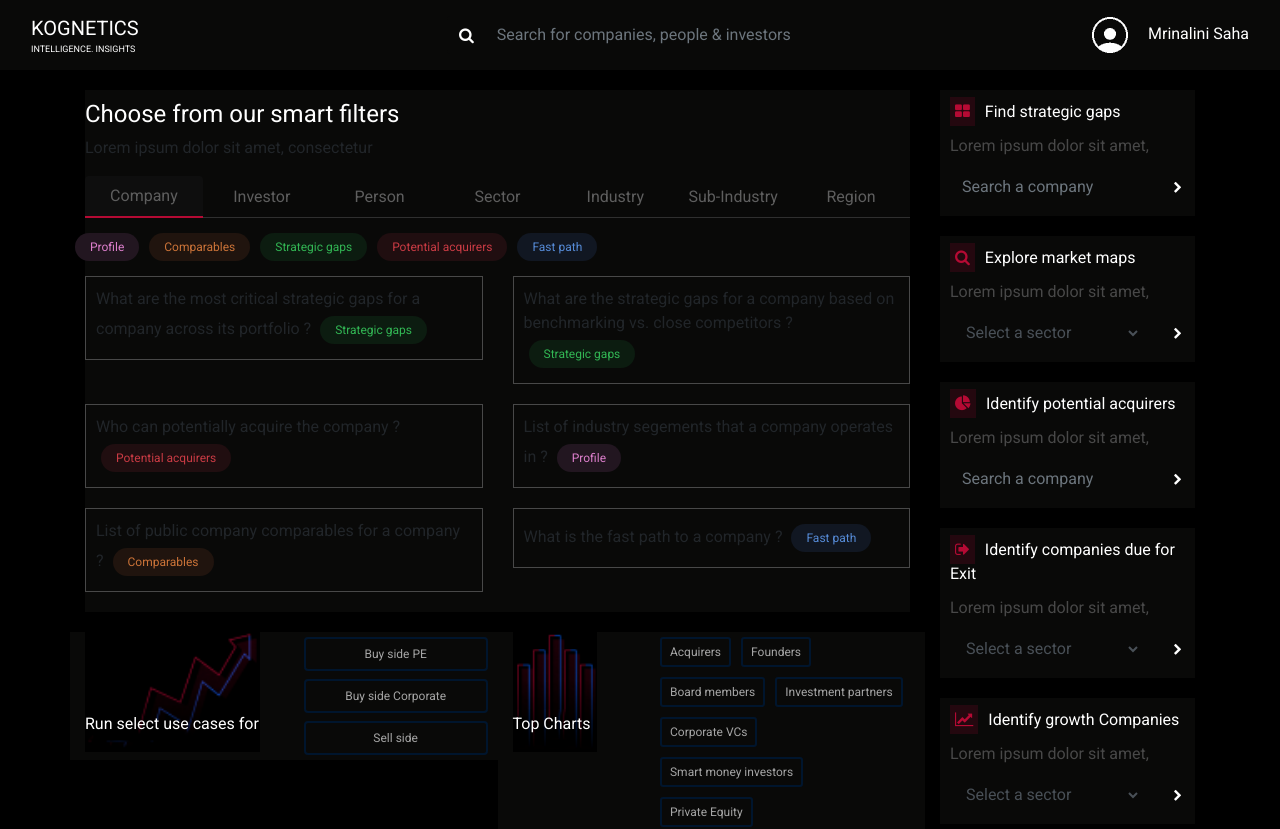
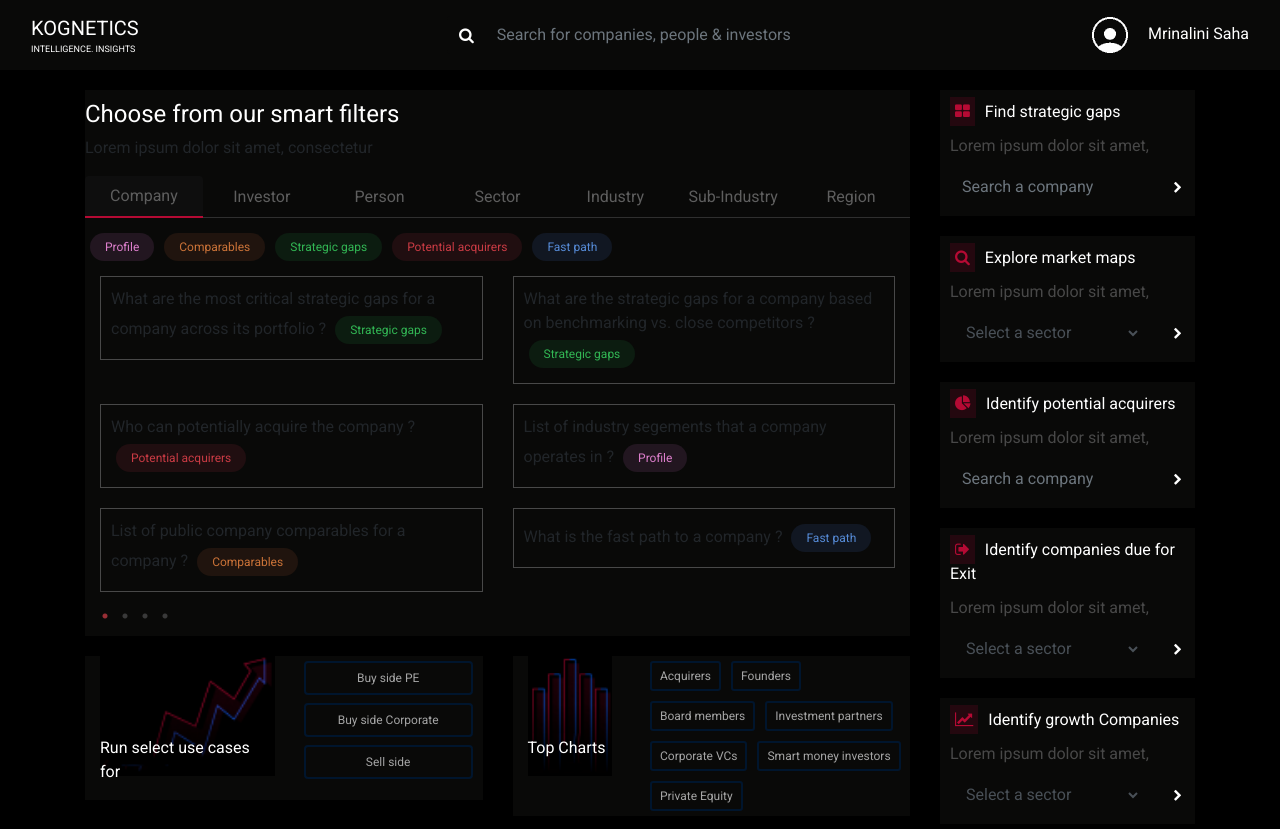
Before and after one commit to Shashwat-Goyal/ui-test-job, a React (Create React App) app: page / in a window 1280 px wide. Shown: the top 829 px of the page. Built offline with nearby package versions, Linux system fonts and the light colour scheme.

Commit message:
Added slider for faq section

```diff
--- a/src/App.css
+++ b/src/App.css
@@ -93,7 +93,7 @@
 }
 .content .nav.nav-tabs .nav-item a {
   color: #5e5e5e;
-  padding: .5rem 10px;
+  padding: 0.5rem 10px;
 }
 .content .nav.nav-tabs .nav-item .nav-link:focus,
 .content .nav.nav-tabs .nav-item .nav-link:hover {
@@ -175,14 +175,36 @@
   margin-top: -40px;
 }
 
+/* Slider CSS */
+
+.faq-slider .slick-dots {
+  text-align: left;
+  bottom: 0px;
+  left: 10px;
+}
+
+.faq-slider .slick-dots li {
+  margin: 0;
+}
+
+.faq-slider .slick-dots li.slick-active button:before {
+  color: #c93b44;
+}
+
+.faq-slider .slick-dots li button:before {
+  color: #ccc;
+}
+
+/* Slider CSS end */
+
 /* Media Queries (Responsive View) Css Here */
-@media(max-width:1199px){
+@media (max-width: 1199px) {
   .content .nav.nav-tabs .nav-item a {
-    padding: .5rem 5px;
+    padding: 0.5rem 5px;
     font-size: 14px;
   }
 }
-@media(max-width:767px){
+@media (max-width: 767px) {
   .nav-justified .nav-item {
     -ms-flex-preferred-size: auto;
     flex-basis: auto;
@@ -200,12 +222,12 @@
   .cus-user-sec {
     padding-left: 0;
   }
-  .res-text-center{
+  .res-text-center {
     text-align: center;
   }
 }
-@media (max-width: 575px){
-  nav.navbar{
+@media (max-width: 575px) {
+  nav.navbar {
     display: inline-block;
     width: 100%;
     padding: 0px;
@@ -217,7 +239,7 @@
     z-index: 999;
   }
 }
-@media (max-width: 420px){
+@media (max-width: 420px) {
   .nav-justified .nav-item {
     width: 50%;
   }
--- a/src/components/Content.js
+++ b/src/components/Content.js
@@ -5,7 +5,8 @@
     Container,
     Badge,
     Nav,
-    Button
+    Button,
+    Carousel
 } from 'react-bootstrap';
 import SearchFilter from './SearchFilter';
 import { dummyText, faqs, tags } from '../constants';
@@ -13,6 +14,7 @@
 import FAQ from './FAQ';
 import ArrowChart from '../arrow-chart.png';
 import BarChart from '../bar-chart.png';
+import Slider from 'react-slick';
 
 export default class Content extends React.Component {
     render() {
@@ -133,6 +135,16 @@
             }
         ]
 
+        var settings = {
+            arrows: false,
+            dots: true,
+            infinite: false,
+            speed: 500,
+            slidesToShow: 1,
+            slidesToScroll: 1,
+            className: 'faq-slider'
+        };
+
         return (
             <Container className="content">
                 <Row>
@@ -165,25 +177,36 @@
                             </Nav>
                             <Row>
                                 <Fragment>
-                                    <div className="mt-10">
+                                    <div className="mt-10 col-12">
                                         {
                                             tags.map(tag => {
                                                 return <Badge pill className={tag.className}>{tag.name}</Badge>
                                             })
                                         }
                                     </div>
-                                    {
-                                        faqs.map((faq, i) => {
-                                            return <Col sm={6} xs={12} key={i}><FAQ {...faq} /></Col>
-                                        })
-                                    }
+                                    <div className="col-12">
+                                        <Slider {...settings}>
+                                            {
+                                                [...new Array(4)].map(item => (<div>
+                                                    <Row className="nomargin mb-4">
+                                                        {
+                                                            faqs.map((faq, i) => {
+                                                                return <Col sm={6} xs={12} key={i}><FAQ {...faq} /></Col>
+                                                            })
+                                                        }
+                                                    </Row>
+                                                    </div>
+                                                ))
+                                            }
+                                        </Slider>
+                                    </div>
                                 </Fragment>
                             </Row>
                         </div>
                         <div className="charts-container">
                             <Row>
                                 <Col lg={6} md={12} sm={12} xs={12}>
-                                    <Row className="theme-bg res-text-center">
+                                    <Row className="nomargin theme-bg res-text-center">
                                         <Col md={6} sm={12} xs={12}>
                                             <img src={ArrowChart} height={120} />
                                             <p className="ft-white margin-set">Run select use cases for</p>
@@ -196,12 +219,12 @@
                                     </Row>
                                 </Col>
                                 <Col lg={6} md={12} sm={12} xs={12}>
-                                    <Row className="theme-bg res-text-center">
+                                    <Row className="nomargin theme-bg res-text-center">
                                         <Col md={4} sm={12} xs={12}>
                                             <img src={BarChart} height={120} />
                                             <p className="ft-white margin-set">Top Charts</p>
                                         </Col>
-                                        <Col md={8} sm={12} xs={12}>
+                                        <Col md={8} sm={12} xs={12} className="nopadding">
                                             <Button size="sm" className='charts-btn' variant="outline-dark">Acquirers</Button>
                                             <Button size="sm" className='charts-btn' variant="outline-dark">Founders</Button>
                                             <Button size="sm" className='charts-btn' variant="outline-dark">Board members</Button>
```
